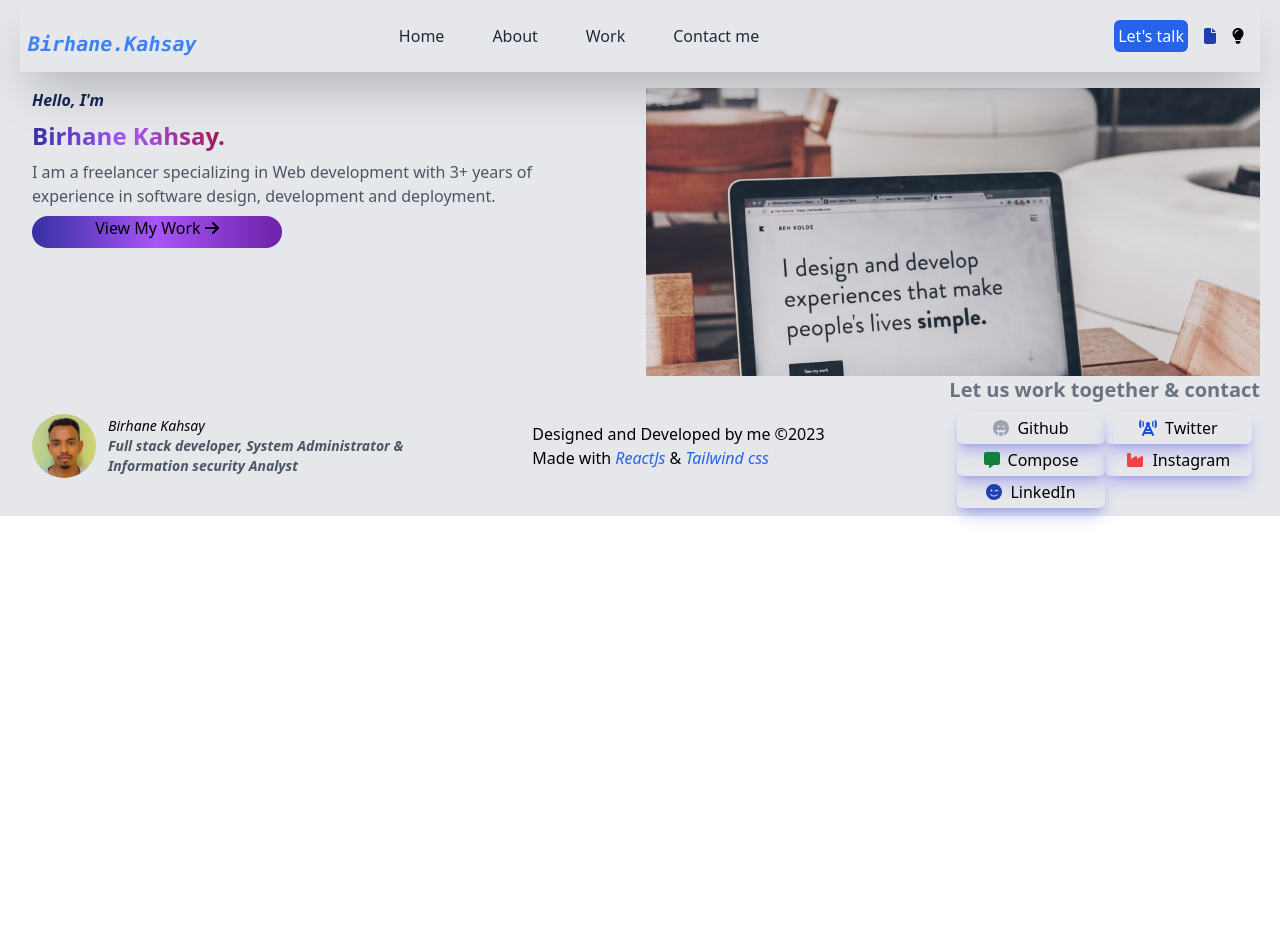
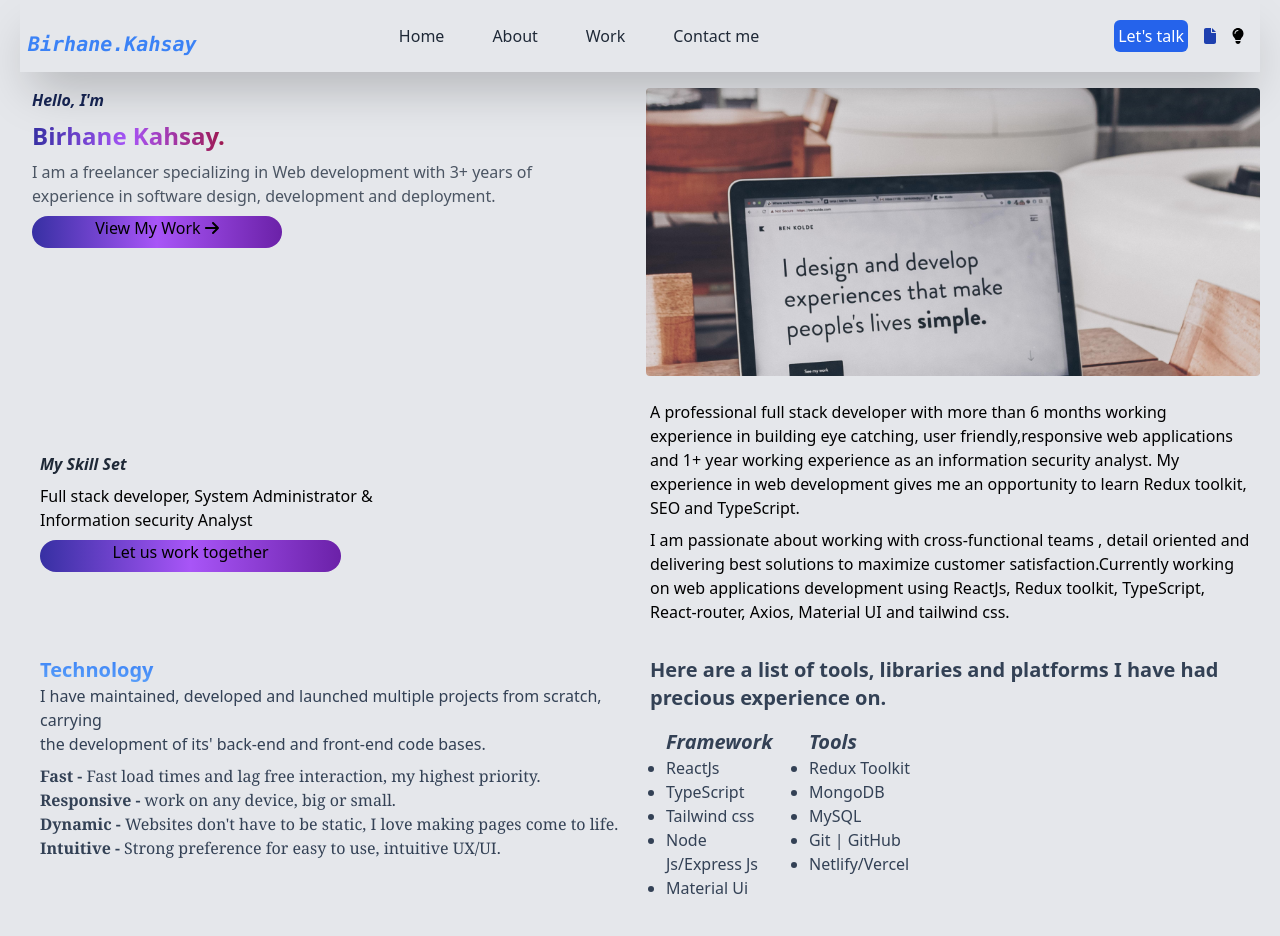
Before and after one commit to Birhanek/own-website, a React (Create React App) app: page / in a window 1280 px wide. Shown: the top 936 px of the page. Before the commit the page ends 800 px from the top, so only its background shows below. Built offline with nearby package versions, Linux system fonts and the light colour scheme.

Commit message:
technology add

```diff
--- a/src/components/Footer.jsx
+++ b/src/components/Footer.jsx
@@ -4,8 +4,8 @@ import React from 'react'
 
 const Footer = () => {
   return (
-    <div className='flex flex-col items-start justify-center gap-2 md:flex-row md:justify-between md:items-center'>
-      <section className='flex items-center justify-start gap-2 pl-3'>
+    <div className='flex flex-col items-start justify-center gap-2 p-2 md:flex-row md:justify-between md:items-center'>
+      <section className='flex items-center justify-start gap-2'>
         <img className='object-cover w-16 h-16 rounded-full' src='images/birhane_kahsay.jpg' alt='Birhane kahsay profile'/>
         <span className='p-1 text-sm italic'>Birhane Kahsay <h2 className='font-bold text-gray-600'>Full stack developer, System Administrator & <br/> Information security Analyst</h2></span>
       </section>
--- a/src/components/Header.jsx
+++ b/src/components/Header.jsx
@@ -9,9 +9,9 @@ const Header = () => {
             <p className='italic font-bold text-blue-950'>Hello, I'm </p>
             <h1 className='text-2xl font-semibold text-transparent bg-gradient-to-r from-indigo-800 via-purple-500 to-pink-800 bg-clip-text'>Birhane Kahsay.</h1>
             <p className='text-gray-600'>I am a freelancer specializing in Web development with 3+ years of <br/>experience in software design, development and deployment.</p>
-            <a href='#work' className='w-1/2 h-8 text-center rounded-full bg-gradient-to-r from-indigo-800 via-purple-500 to-purple-800 focus:outline-none hover:bg-blue-800 hover:text-white'>View My Work <FontAwesomeIcon className='hover:rotate-90' icon={faArrowRight}/></a>
+            <a href='#work' className='w-1/2 h-8 text-center rounded-full bg-gradient-to-r from-indigo-800 via-purple-500 to-purple-800 focus:outline-none hover:bg-green-700 hover:text-white'>View My Work <FontAwesomeIcon className='hover:rotate-90' icon={faArrowRight}/></a>
         </article>
-        <img className='object-cover w-full h-72 md:w-1/2' src='images/develope-make.jpg' alt='developer'/>
+        <img className='object-cover w-full rounded h-72 md:w-1/2' src='images/develope-make.jpg' alt='developer'/>
     </section>
   )
 }
--- /dev/null
+++ b/src/components/Skills.jsx
@@ -0,0 +1,26 @@
+import { FontAwesomeIcon } from '@fortawesome/react-fontawesome'
+import React from 'react'
+
+const Skills = () => {
+  return (
+    <section id='about' className='flex flex-col items-center justify-start gap-2 p-2 mt-4 md:flex-row md:justify-between md:items-center'>
+       <article className='flex flex-col items-start justify-center w-full gap-2 md:w-1/2'>
+        <h2 className='italic font-bold text-gray-800'>My Skill Set</h2>
+        <h3>Full stack developer, System Administrator & <br/> Information security Analyst</h3>
+        <a href='#work' className='w-1/2 h-8 text-center rounded-full bg-gradient-to-r from-indigo-800 via-purple-500 to-purple-800 focus:outline-none hover:bg-green-700 hover:text-white'>Let us work together</a>
+       </article>
+       <p className='w-full font-normal md:w-1/2'>
+       <p>A professional full stack developer with more than 6 months working experience in building eye
+catching, user friendly,responsive web applications and 1+ year working experience as an information
+security analyst. My experience in web development gives me an opportunity to learn Redux toolkit, SEO
+and TypeScript.</p>
+<p className='mt-2'>I am passionate about working with cross-functional teams , detail oriented and
+delivering best solutions to maximize customer satisfaction.Currently working on web applications
+development using ReactJs, Redux toolkit, TypeScript, React-router, Axios, Material UI and tailwind css.</p>
+       </p>
+
+    </section>
+  )
+}
+
+export default Skills
--- /dev/null
+++ b/src/components/Technology.jsx
@@ -0,0 +1,43 @@
+import React from 'react'
+
+const Technology = () => {
+  return (
+    <section id='work' className='flex flex-col items-start justify-start gap-2 p-2 mt-4 md:flex-row md:justify-between md:items-start md:gap-2'>
+        <article className='w-full md:w-1/2'>
+            <h1 className='text-xl font-bold text-transparent bg-gradient-to-tr from-blue-400 via-blue-500 to-blue-950 bg-clip-text'>Technology</h1>
+            <p className=' text-slate-700'>I have maintained, developed and launched multiple projects from scratch, carrying<br/> the development of its' back-end and front-end code bases.</p>
+            <p className="mt-2 font-serif text-slate-700"><strong>Fast - </strong>Fast load times and lag free interaction, my highest priority.</p>
+            <p className="font-serif text-slate-700"><strong>Responsive - </strong>work on any device, big or small.</p>
+            <p className="font-serif text-slate-700"><strong>Dynamic - </strong>Websites don't have to be static, I love making pages come to life.</p>
+            <p className="font-serif text-slate-700"><strong>Intuitive - </strong>Strong preference for easy to use, intuitive UX/UI.</p>
+        </article>
+        <article className='flex flex-col items-start justify-center w-full md:w-1/2'>
+            <h2 className='text-xl font-bold text-slate-700'>Here are a list of tools, libraries and platforms I have had precious experience on.</h2>
+            <section className='flex items-start justify-between gap-6 p-4'>
+                <div className='float-left w-1/2'>
+                    <h2 className='text-xl italic font-bold text-slate-700'>Framework</h2>
+                    <ol className="list-disc text-slate-700" type="i">
+                        <li>ReactJs</li>
+                        <li>TypeScript</li>
+                        <li>Tailwind css</li>
+                        <li>Node Js/Express Js</li>
+                        <li>Material Ui</li>
+                    </ol>
+                </div>
+                <div className='float-right w-1/2'>
+                    <h2 className='text-xl italic font-bold text-slate-700'>Tools</h2>
+                    <ul className="list-disc text-slate-700">
+                        <li>Redux Toolkit</li>
+                        <li>MongoDB</li>
+                        <li>MySQL</li>
+                        <li>Git | GitHub</li>
+                        <li>Netlify/Vercel</li>
+                    </ul>
+                </div>
+            </section>
+        </article>
+    </section>
+  )
+}
+
+export default Technology
--- a/src/pages/Home.jsx
+++ b/src/pages/Home.jsx
@@ -1,10 +1,14 @@
 import React from 'react'
 import Header from '../components/Header'
+import Skills from '../components/Skills'
+import Technology from '../components/Technology'
 
 const Home = () => {
   return (
     <div className='pl-3 mt-3'>
         <Header/>
+        <Skills/>
+        <Technology/>
     </div>
   )
 }
```
